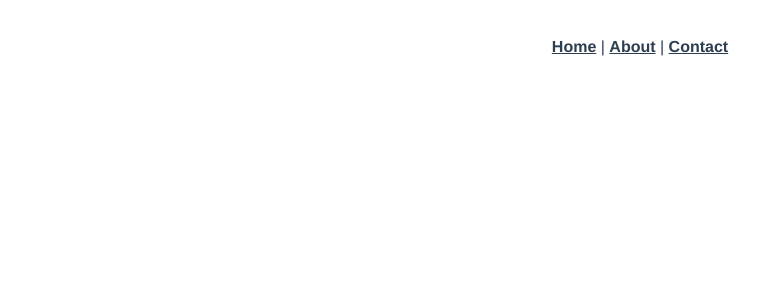
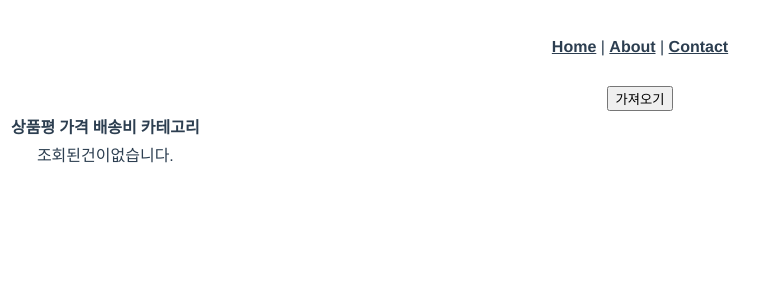
Before and after one commit to manbalboy/vue-restart, a Vue app in the folder vue-default/: page /mixin in a window 1280 px wide. Shown: the top 300 px of the page, without its empty margins (0-780 px from the left). Built offline with nearby package versions, Linux system fonts and the light colour scheme; what vue-sweetalert2 would draw is missing.

Commit message:
mixin 실습

```diff
--- /dev/null
+++ b/vue-default/src/api.js
@@ -0,0 +1,17 @@
+import axios from 'axios';
+
+export default {
+    methods: {
+        async $callAPI(url, method, data) {
+            return (
+                await axios({
+                    method,
+                    url,
+                    data,
+                }).catch(e => {
+                    console.log(e);
+                })
+            ).data;
+        },
+    },
+};
--- a/vue-default/src/router/index.js
+++ b/vue-default/src/router/index.js
@@ -148,6 +148,14 @@ const routes = [
                 /* webpackChunkName: "contact" , webpackPrefetch:true*/ '../views/Provide/ProvideInject.vue'
             ),
     },
+    {
+        path: '/mixin',
+        name: 'MixinTest',
+        component: () =>
+            import(
+                /* webpackChunkName: "contact" , webpackPrefetch:true*/ '../views/Mixin/MixinTest.vue'
+            ),
+    },
 ];
 
 const router = createRouter({
--- /dev/null
+++ b/vue-default/src/views/Mixin/MixinTest.vue
@@ -0,0 +1,53 @@
+<template>
+    <div>
+        <button @click="getProductList">가져오기</button>
+        <table>
+            <thead>
+                <tr>
+                    <th>상품평</th>
+                    <th>가격</th>
+                    <th>배송비</th>
+                    <th>카테고리</th>
+                </tr>
+            </thead>
+            <tbody v-if="!productList.length">
+                <tr>
+                    <td colspan="4">조회된건이없습니다.</td>
+                </tr>
+            </tbody>
+            <tbody v-else>
+                <tr v-for="(product, index) in productList" :key="index">
+                    <td>{{ product.product_name }}</td>
+                    <td>{{ product.price }}</td>
+                    <td>{{ product.delivery_price }}</td>
+                    <td>{{ product.category }}</td>
+                    <td></td>
+                </tr>
+            </tbody>
+        </table>
+        <!-- {{ productList }} -->
+    </div>
+</template>
+
+<script>
+    import ApiMixin from '../../api.js';
+    export default {
+        data() {
+            return {
+                productList: [],
+            };
+        },
+        mixins: [ApiMixin],
+        methods: {
+            async getProductList() {
+                this.productList = await this.$callAPI(
+                    'https://13f378ba-d0a2-456d-b5ba-22e646981d07.mock.pstmn.io/productList',
+                    'GET',
+                    '',
+                );
+            },
+        },
+    };
+</script>
+
+<style></style>
```
